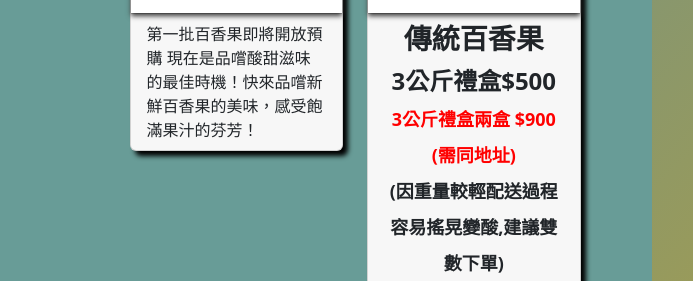
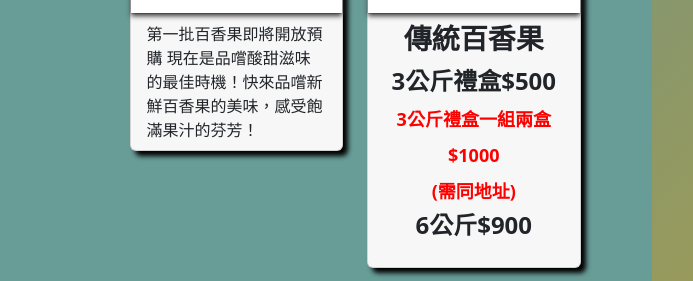
Before and after one commit to wugaweieddie/Young-Couple-Image-Network, a plain HTML site: page index.html in a window 1280 px wide. Shown: the part 1208-1489 px from the top of the page, 0-693 px from the left. Drawn offline with Linux system fonts and the light colour scheme.

Commit message:
修改價格

```diff
--- a/index.html
+++ b/index.html
@@ -124,9 +124,9 @@
                                             <h3>傳統百香果</h3>
                                             <p>
                                                 3公斤禮盒$500<br>
-                                                <span class="pricetext">3公斤禮盒兩盒 $900 <br>(需同地址)</span><br>
-                                                <span>(因重量較輕配送過程容易搖晃變酸,建議雙數下單)</span> <br>
-                                                6公斤$800
+                                                <span class="pricetext">3公斤禮盒一組兩盒 $1000 <br>(需同地址)</span><br>
+                                                <!-- <span>(因重量較輕配送過程容易搖晃變酸,建議雙數下單)</span> <br> -->
+                                                6公斤$900
                                             </p>
                                             <!-- <h3>滿天星百香果</h3>
                                             <p>6公斤$900</p> -->
```
